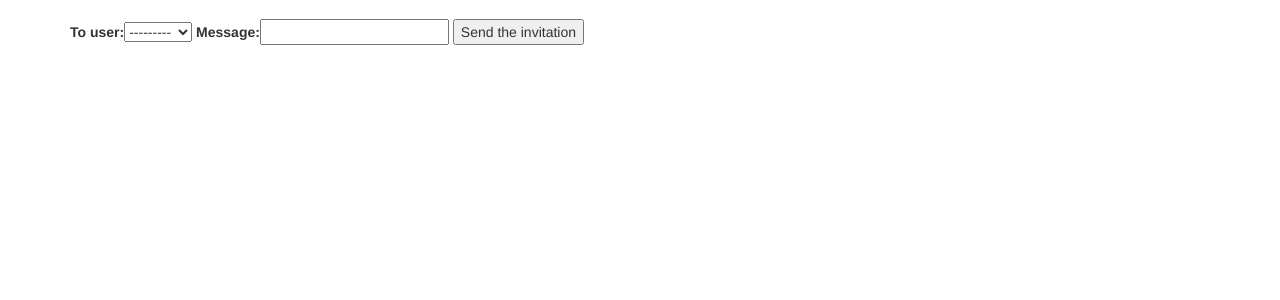
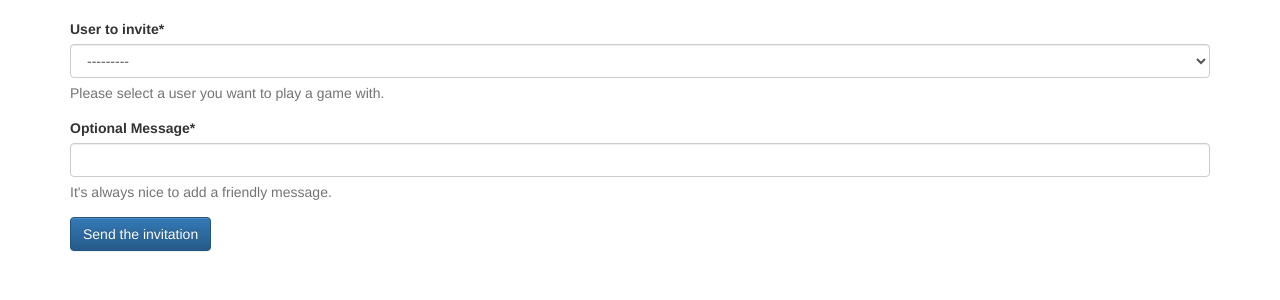
Before and after one commit to jurelmp/tictactoe, a Django app: page /player/new_invitation in a window 1280 px wide. Shown: the part 51-351 px from the top of the page. Run offline with Django 3.2, Linux system fonts and the light colour scheme; the visitor is signed in with stand-in values (Sample User, id 1); data comes from the database, SQL or seed files in the repository; some libraries are stand-ins or nearby versions.

Commit message:
Tuning and styling forms

```diff
--- a/player/models.py
+++ b/player/models.py
@@ -6,8 +6,13 @@ from django.db import models
 
 
 class Invitation(models.Model):
-    from_user = models.ForeignKey(User, related_name="invitations_sent")
-    to_user = models.ForeignKey(User, related_name="invitations_received")
+    from_user = models.ForeignKey(User, related_name="invitations_sent",
+                                  on_delete=models.CASCADE)
+    to_user = models.ForeignKey(User, related_name="invitations_received",
+                                verbose_name="User to invite",
+                                help_text="Please select a user you want to play a game with.")
 
-    message = models.CharField(max_length=300)
+    message = models.CharField(max_length=300,
+                               verbose_name="Optional Message",
+                               help_text="It's always nice to add a friendly message.")
     timestamp = models.DateTimeField(auto_now_add=True)
--- /dev/null
+++ b/requirements.txt
@@ -0,0 +1,3 @@
+Django==1.11.14
+django-crispy-forms==1.7.2
+pytz==2018.5
--- a/templates/player/login_form.html
+++ b/templates/player/login_form.html
@@ -1,4 +1,5 @@
 {% extends "base.html" %}
+{% load crispy_forms_tags %}
 
 {% block title %}
     Player Login
@@ -8,7 +9,7 @@
     <form role="form" method="post" action="{% url 'player_login' %}">
         {% csrf_token %}
         <p>Please login.</p>
-        {{ form }}
+        {{ form | crispy }}
         <button type="submit" class="btn btn-success">Sign In</button>
     </form>
 {% endblock content %}
--- a/templates/player/new_invitation_form.html
+++ b/templates/player/new_invitation_form.html
@@ -1,4 +1,5 @@
 {% extends "base.html" %}
+{% load crispy_forms_tags %}
 
 {% block title %}
     New Invitation
@@ -7,7 +8,7 @@
 {% block content %}
     <form method="post" action="{% url 'player_new_invitation' %}">
         {% csrf_token %}
-        {{ form }}
-        <button type="submit">Send the invitation</button>
+        {{ form | crispy }}
+        <button type="submit" class="btn btn-primary">Send the invitation</button>
     </form>
 {% endblock content %}
--- a/tictactoe/settings.py
+++ b/tictactoe/settings.py
@@ -39,7 +39,8 @@ INSTALLED_APPS = [
     'django.contrib.messages',
     'django.contrib.staticfiles',
     'gameplay',
-    'player'
+    'player',
+    'crispy_forms'
 ]
 
 MIDDLEWARE = [
@@ -125,3 +126,5 @@ STATICFILES_DIRS = [
 LOGIN_REDIRECT_URL = "player_home"
 LOGOUT_REDIRECT_URL = "tictactoe_welcome"
 LOGIN_URL = "player_login"
+
+CRISPY_TEMPLATE_PACK = 'bootstrap3'
```
